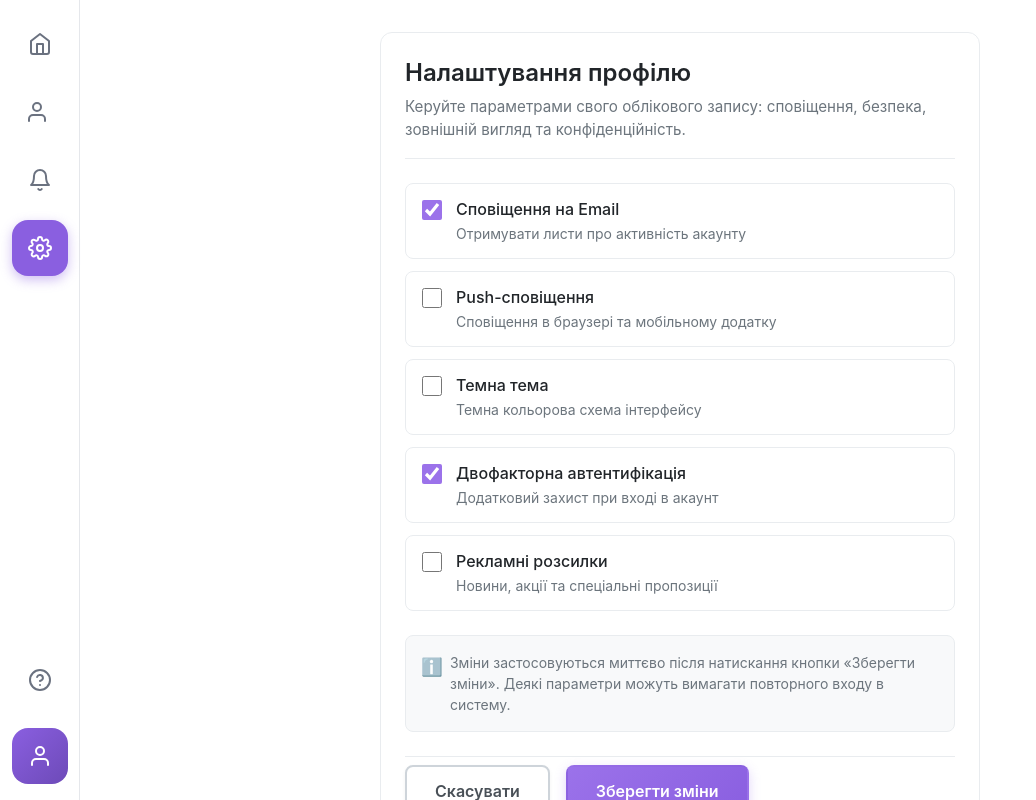
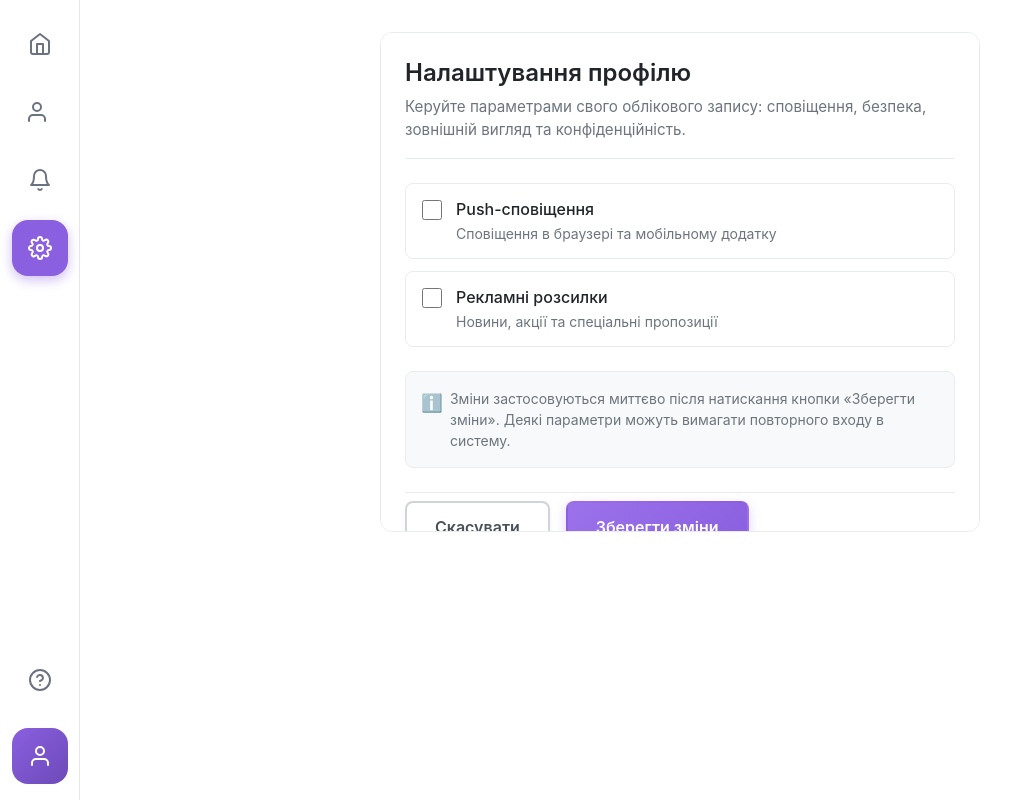
Before and after one commit to AlexDolyaSoftFrontEnd/Profile-page, a React (Vite) app: page /profile/settingspanel in a window 1280 px wide. Shown: the whole page, without its empty margins (0-1036 px from the left). Built offline with nearby package versions, Linux system fonts and the light colour scheme.

Commit message:
Refactor settings panel styles and add custom scrollbar

```diff
--- a/src/components/SettingsPanel/SettingsPanel.css
+++ b/src/components/SettingsPanel/SettingsPanel.css
@@ -1,15 +1,9 @@
-/* ============================================
-   CSS CUSTOM PROPERTIES (АНІМАЦІЇ)
-   ============================================ */
 :root {
   --settings-animation-duration: 0.4s;
   --settings-animation-timing: cubic-bezier(0.4, 0, 0.2, 1);
   --settings-stagger-delay: 0.05s;
 }
 
-  /* ============================================
-     SETTINGS PANEL - БАЗОВІ СТИЛІ
-     ============================================ */
 .settings {
   display: flex;
   align-items: center;
@@ -24,14 +18,33 @@
   border-radius: 12px;
   border: 1px solid #e9ecef;
   max-width: 600px;
+  max-height: 500px;
+  height: 800px;
+  overflow-y: auto;
   margin: 0 auto;
   box-sizing: border-box;
   text-align: left;
-
-    /* Плавна поява панелі */
   opacity: 0;
   transform: translateY(20px);
   animation: settingsPanelFadeIn var(--settings-animation-duration) var(--settings-animation-timing) forwards;
+}
+
+.settings-panel::-webkit-scrollbar {
+  width: 8px;
+}
+
+.settings-panel::-webkit-scrollbar-track {
+  background: #f1f3f5;
+  border-radius: 4px;
+}
+
+.settings-panel::-webkit-scrollbar-thumb {
+  background: #9b72ea;
+  border-radius: 4px;
+}
+
+.settings-panel::-webkit-scrollbar-thumb:hover {
+  background: #8a5fe0;
 }
 
 @keyframes settingsPanelFadeIn {
@@ -41,9 +54,6 @@
   }
 }
 
-  /* ============================================
-     HEADER (ЗАГОЛОВОК + ОПИС)
-     ============================================ */
 .settings-header {
   display: flex;
   flex-direction: column;
@@ -52,8 +62,6 @@
   border-bottom: 1px solid #e9ecef;
   align-items: flex-start;
   text-align: left;
-
-    /* Плавна поява заголовка */
   opacity: 0;
   transform: translateY(10px);
   animation: settingsHeaderFadeIn var(--settings-animation-duration) var(--settings-animation-timing) forwards;
@@ -85,9 +93,6 @@
   max-width: 100%;
 }
 
-  /* ============================================
-     CONTENT (СПИСОК НАЛАШТУВАНЬ)
-     ============================================ */
 .settings-content {
   display: flex;
   flex-direction: column;
@@ -96,9 +101,6 @@
   text-align: left;
 }
 
-  /* ============================================
-     SETTING ITEM - ПОЯВА З ЗАТРИМКОЮ
-     ============================================ */
 .setting-item {
   display: flex;
   align-items: flex-start;
@@ -112,14 +114,11 @@
   width: 100%;
   box-sizing: border-box;
   text-align: left;
-
-    /* Плавна поява кожного елемента списку */
   opacity: 0;
   transform: translateX(-10px);
   animation: settingItemSlideIn var(--settings-animation-duration) var(--settings-animation-timing) forwards;
 }
 
-  /* Затримка для кожного елемента списку (stagger effect) */
 .setting-item:nth-child(1) { animation-delay: 0.2s; }
 .setting-item:nth-child(2) { animation-delay: 0.25s; }
 .setting-item:nth-child(3) { animation-delay: 0.3s; }
@@ -145,7 +144,6 @@
   outline: none;
 }
 
-  /* Checkbox styling */
 .setting-checkbox {
   width: 1.25rem;
   height: 1.25rem;
@@ -167,7 +165,6 @@
   outline-offset: 2px;
 }
 
-  /* Wrapper для тексту праворуч */
 .setting-text-wrapper {
   display: flex;
   flex-direction: column;
@@ -177,7 +174,6 @@
   text-align: left;
 }
 
-  /* Основний лейбл */
 .setting-label {
   font-size: 1rem;
   font-weight: 500;
@@ -191,7 +187,6 @@
   color: #9b72ea;
 }
 
-  /* Підказка під лейблом */
 .setting-hint {
   font-size: 0.875rem;
   color: #6c757d;
@@ -204,17 +199,12 @@
   color: #495057;
 }
 
-  /* ============================================
-     FOOTER TEXT (ІНФО ВНИЗУ)
-     ============================================ */
 .settings-footer {
   padding: 1rem;
   background: #f8f9fa;
   border: 1px solid #e9ecef;
   border-radius: 8px;
   text-align: left;
-
-    /* Плавна поява футера */
   opacity: 0;
   transform: translateY(10px);
   animation: settingsFooterFadeIn var(--settings-animation-duration) var(--settings-animation-timing) forwards;
@@ -258,17 +248,12 @@
   }
 }
 
-  /* ============================================
-     ACTIONS (КНОПКИ)
-     ============================================ */
 .settings-actions {
   display: flex;
   gap: 1rem;
   justify-content: flex-start;
   padding-top: 0.5rem;
   border-top: 1px solid #e9ecef;
-
-    /* Плавна поява кнопок */
   opacity: 0;
   transform: translateY(10px);
   animation: settingsActionsFadeIn var(--settings-animation-duration) var(--settings-animation-timing) forwards;
@@ -282,9 +267,6 @@
   }
 }
 
-  /* ============================================
-     BUTTON STYLES
-     ============================================ */
 .btn {
   padding: 0.75rem 1.75rem;
   border-radius: 8px;
@@ -300,8 +282,6 @@
   gap: 0.5rem;
   min-width: 120px;
   text-align: center;
-
-    /* Плавна поява кнопок з затримкою */
   opacity: 0;
   transform: translateY(10px);
   animation: buttonFadeIn var(--settings-animation-duration) var(--settings-animation-timing) forwards;
@@ -327,7 +307,6 @@
   cursor: not-allowed;
 }
 
-  /* Кнопка "Скасувати" */
 .btn-cancel {
   background: #ffffff;
   color: #495057;
@@ -354,7 +333,6 @@
   outline-offset: 2px;
 }
 
-  /* Кнопка "Зберегти зміни" */
 .btn-save {
   background: linear-gradient(135deg, #9b72ea 0%, #8a5fe0 100%);
   color: #ffffff;
@@ -379,7 +357,6 @@
   outline-offset: 2px;
 }
 
-  /* Ripple effect для кнопок */
 .btn-ripple {
   position: absolute;
   border-radius: 50%;
@@ -396,14 +373,13 @@
   }
 }
 
-  /* ============================================
-     RESPONSIVE / MOBILE
-     ============================================ */
 @media (max-width: 768px) {
   .settings-panel {
     padding: 1rem;
     border-radius: 12px 12px 0 0;
     max-width: 100%;
+    height: auto;
+    max-height: none;
   }
 
   .settings-title {
@@ -447,9 +423,6 @@
   }
 }
 
-  /* ============================================
-     ACCESSIBILITY: REDUCED MOTION
-     ============================================ */
 @media (prefers-reduced-motion: reduce) {
   .settings-panel,
   .settings-header,
@@ -476,9 +449,6 @@
   }
 }
 
-  /* ============================================
-     ACCESSIBILITY: HIGH CONTRAST
-     ============================================ */
 @media (prefers-contrast: high) {
   .settings-panel {
     border: 2px solid #000000;
@@ -506,9 +476,6 @@
   }
 }
 
-  /* ============================================
-     PRINT STYLES
-     ============================================ */
 @media print {
   .settings-panel,
   .settings-header,
--- a/src/components/SettingsPanel/SettingsPanel.jsx
+++ b/src/components/SettingsPanel/SettingsPanel.jsx
@@ -31,24 +31,9 @@ const SettingsPanel = () => {
 
   const settingsList = [
     {
-      key: 'emailNotifications',
-      label: 'Сповіщення на Email',
-      hint: 'Отримувати листи про активність акаунту'
-    },
-    {
       key: 'pushNotifications',
       label: 'Push-сповіщення',
       hint: 'Сповіщення в браузері та мобільному додатку'
-    },
-    {
-      key: 'darkMode',
-      label: 'Темна тема',
-      hint: 'Темна кольорова схема інтерфейсу'
-    },
-    {
-      key: 'twoFactorAuth',
-      label: 'Двофакторна автентифікація',
-      hint: 'Додатковий захист при вході в акаунт'
     },
     {
       key: 'marketingEmails',
```
Lines whose indentation alone changed are shown as unchanged.
